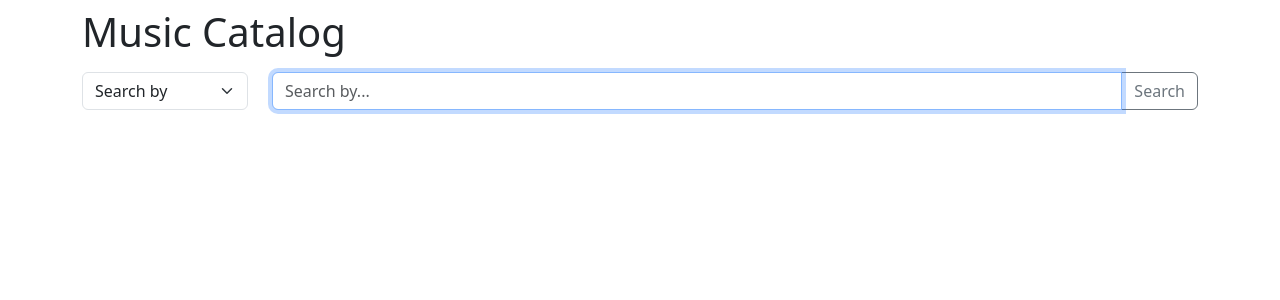
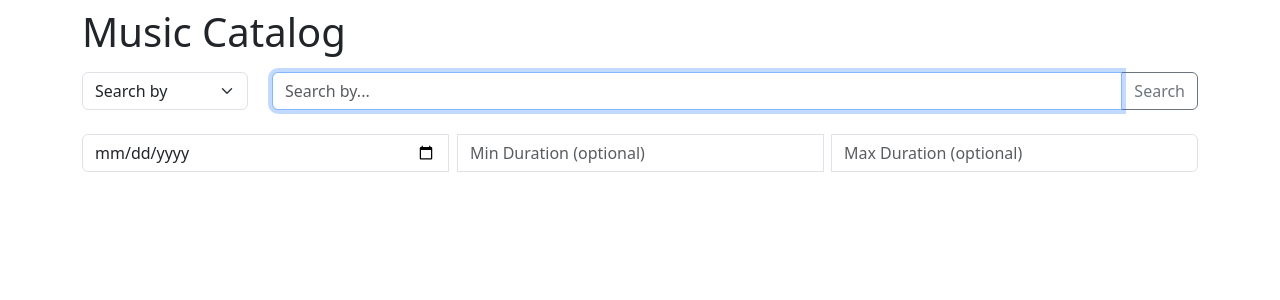
Before and after one commit to reneruano95/intro-to-python-final-project, a FastAPI app: page / in a window 1280 px wide. Shown: the top 300 px of the page. Run offline with FastAPI, Linux system fonts and the light colour scheme.

Commit message:
added filters for albums like filters for release date, track duration

```diff
--- a/api/main.py
+++ b/api/main.py
@@ -1,10 +1,16 @@
 import logging
 import re
-from fastapi import FastAPI, HTTPException, Request, responses, templating
+from typing import Optional
+from fastapi import FastAPI, HTTPException, Request, responses, templating, Query
 from fastapi.staticfiles import StaticFiles
 from pathlib import Path
 from model.artist import Artist
-from service.itunes import search_artist, search_albums, search_tracks
+from service.itunes import (
+    search_artist,
+    search_albums,
+    search_tracks,
+    search_artist_by_album,
+)
 
 """
 This is the main entry point for the application.
@@ -68,7 +74,18 @@ def get_artist(name: str):
 
 # - API route to get a list of albums by name
 @app.get("/albums/{album_name}")
-def get_albums(album_name: str):
+def get_albums(
+    album_name: str,
+    release_date: Optional[str] = Query(
+        None, description="Release date in YYYY-MM-DD format"
+    ),
+    min_duration: Optional[int] = Query(
+        None, description="Minimum track duration in seconds"
+    ),
+    max_duration: Optional[int] = Query(
+        None, description="Maximum track duration in seconds"
+    ),
+):
     # Here we would call the AlbumService to get a list of albums
     if match := re.search(
         r"([A-Za-z]{2,20})[^A-Za-z]*([A-Za-z]{0,20})", album_name.strip().lower()
@@ -76,6 +93,23 @@ def get_albums(album_name: str):
         album_name = " ".join(match.groups())
         # should we pass in the limit in the querystring?
         albums = search_albums(album_name, 3)
+
+        # Filter albums based on release date and track duration if provided
+        if release_date:
+            albums = [album for album in albums if album.release_date == release_date]
+        if min_duration:
+            albums = [
+                album
+                for album in albums
+                if any(track.time_millis >= min_duration for track in album.tracks)
+            ]
+        if max_duration:
+            albums = [
+                album
+                for album in albums
+                if any(track.time_millis <= max_duration for track in album.tracks)
+            ]
+
         # print(albums)
         return albums
     else:
--- a/model/album.py
+++ b/model/album.py
@@ -8,6 +8,7 @@ class Album:
     id: int
     artist_id: int
     title: str
+    release_date: str
     image_url: str
     genre: str
     tracks: List[Track] = field(default_factory=list)
--- a/static/js/script.js
+++ b/static/js/script.js
@@ -21,13 +21,29 @@ async function searchAlbums() {
   const searchButton = document.querySelector("button");
   const searchTypeSelect = document.getElementById("search-type");
 
+  const releaseDateInput = document.getElementById("release-date");
+  const minDurationInput = document.getElementById("min-duration");
+  const maxDurationInput = document.getElementById("max-duration");
+
   const searchType = searchTypeSelect?.value;
   const searchTerm = searchInput?.value.trim();
+
+  const releaseDate = releaseDateInput?.value;
+  const minDuration = minDurationInput?.value * 60000; // Convert to milliseconds
+  const maxDuration = maxDurationInput?.value * 60000; // Convert to milliseconds
 
   if (!searchTerm || searchType === "none") {
     alert(`Pease enter a valid parameter to search for ${searchType}.`);
     return;
   }
+
+  let queryParams = `${encodeURIComponent(searchTerm)}`;
+  if (releaseDate)
+    queryParams += `&release_date=${encodeURIComponent(releaseDate)}`;
+  if (minDuration)
+    queryParams += `&min_duration=${encodeURIComponent(minDuration)}`;
+  if (maxDuration)
+    queryParams += `&max_duration=${encodeURIComponent(maxDuration)}`;
 
   try {
     searchButton.disabled = true;
@@ -40,7 +56,7 @@ async function searchAlbums() {
         response = await fetch(`/artist/${encodeURIComponent(searchTerm)}`);
         break;
       case "albums":
-        response = await fetch(`/albums/${encodeURIComponent(searchTerm)}`);
+        response = await fetch(`/albums/${queryParams}`);
         break;
       case "tracks":
         response = await fetch(`/tracks/${encodeURIComponent(searchTerm)}`);
@@ -53,14 +69,24 @@ async function searchAlbums() {
     if (response.ok) {
       // displayAlbums(data);
       searchInput.value = "";
+      releaseDateInput.value = "";
+      minDurationInput.value = "";
+      maxDurationInput.value = "";
+
       console.log(data);
     } else alert(data.detail ?? "Oops! Something failed. Please try again.");
   } catch (error) {
     console.error("Error:", error);
     alert(`Could not retrieve ${searchType}. Please try again later.`);
   } finally {
+    searchTypeSelect.disabled = false;
     searchButton.disabled = false;
     searchInput.disabled = false;
+
+    searchTypeSelect.disabled = false;
+    releaseDateInput.disabled = false;
+    minDurationInput.disabled = false;
+    maxDurationInput.disabled = false;
     searchInput.focus();
   }
 }
--- a/templates/index.html
+++ b/templates/index.html
@@ -51,10 +51,34 @@
         </div>
       </div>
 
+      <div class="row mt-4">
+        <div class="input-group col">
+          <input
+            type="date"
+            class="form-control col-6"
+            id="release-date"
+            placeholder="Release Date (optional)"
+          />
+          <input
+            type="number"
+            class="form-control col-2 mx-2"
+            id="min-duration"
+            placeholder="Min Duration (optional)"
+          />
+          <input
+            type="number"
+            class="form-control col-2"
+            id="max-duration"
+            placeholder="Max Duration (optional)"
+          />
+        </div>
+      </div>
+
       <div class="albums" id="albums">
         <!-- Album entries will be inserted here dynamically -->
       </div>
     </div>
+
     <script
       src="https://cdn.jsdelivr.net/npm/bootstrap@5.3.3/dist/js/bootstrap.bundle.min.js"
       integrity="sha384-YvpcrYf0tY3lHB60NNkmXc5s9fDVZLESaAA55NDzOxhy9GkcIdslK1eN7N6jIeHz"
```
Also changed, not shown: service/itunes.py (+66 -5 lines).
